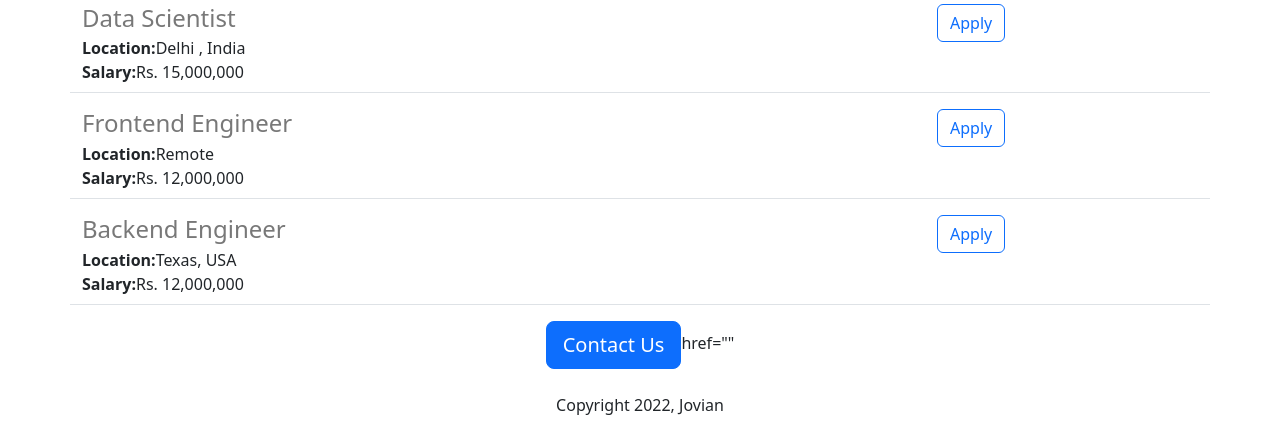
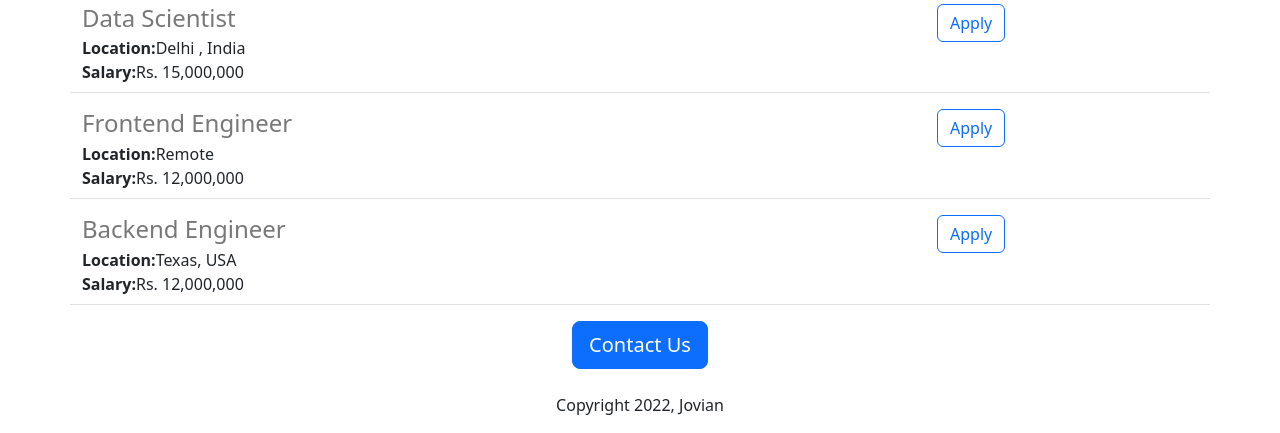
Before and after one commit to i-ganza007/Jovian_careers_website, a Flask app: page / in a window 1280 px wide. Shown: the part 1337-1770 px from the top of the page. Run offline with Flask 3, Linux system fonts and the light colour scheme.

Commit message:
Update home.html

```diff
--- a/templates/home.html
+++ b/templates/home.html
@@ -66,6 +66,6 @@
    </div>
    </p>
    <div class="text-center">
-    <a href="mailto:ianganza4@gmail.com?subject=Inquiry for Jobs"class="btn btn-primary btn-lg">Contact Us</a>href=""
+    <a href="mailto:ianganza4@gmail.com?subject=Inquiry for Jobs"class="btn btn-primary btn-lg">Contact Us</a>
     <p class="mt-4">Copyright 2022, Jovian</p>
    </div>
```
